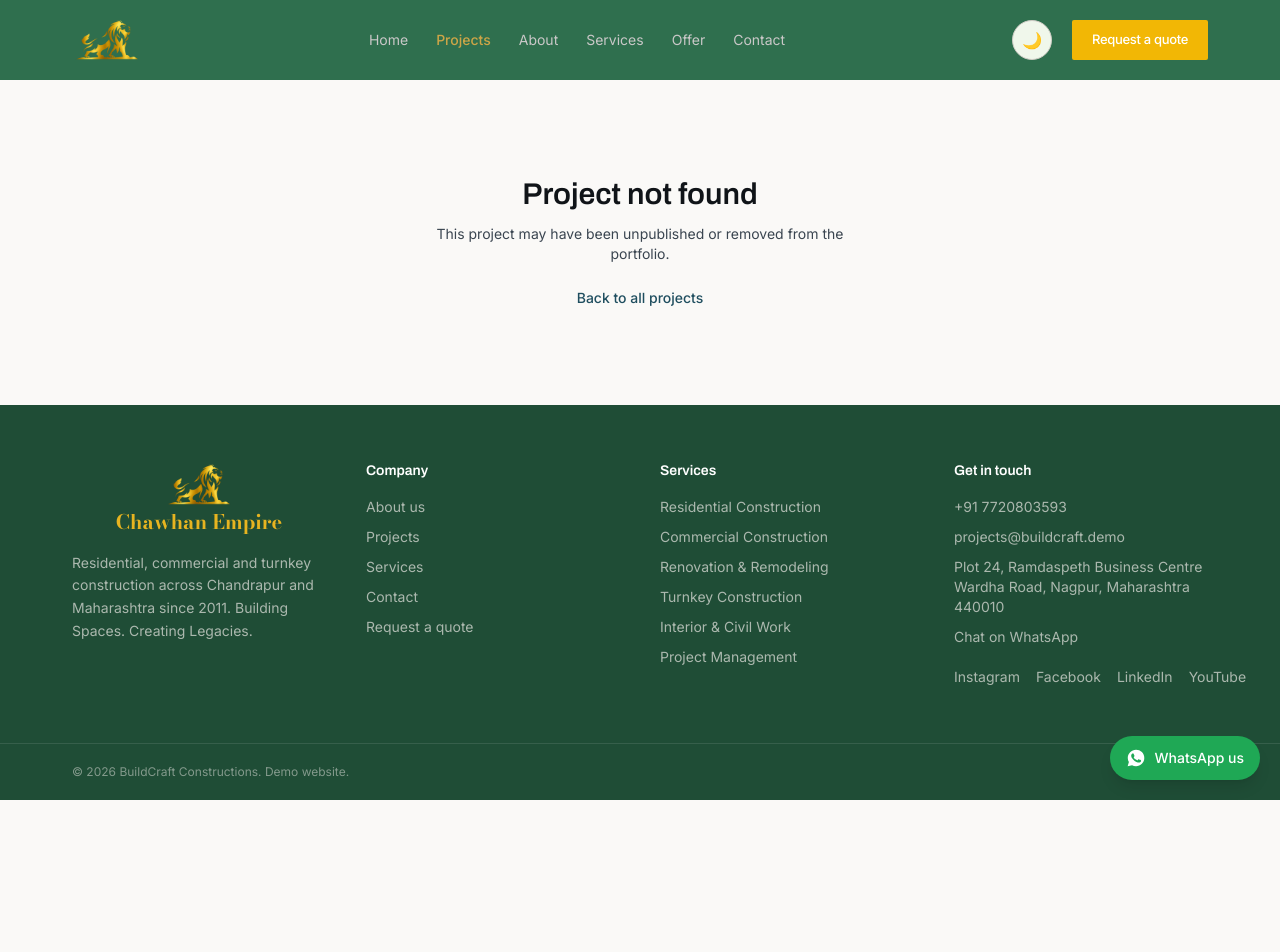
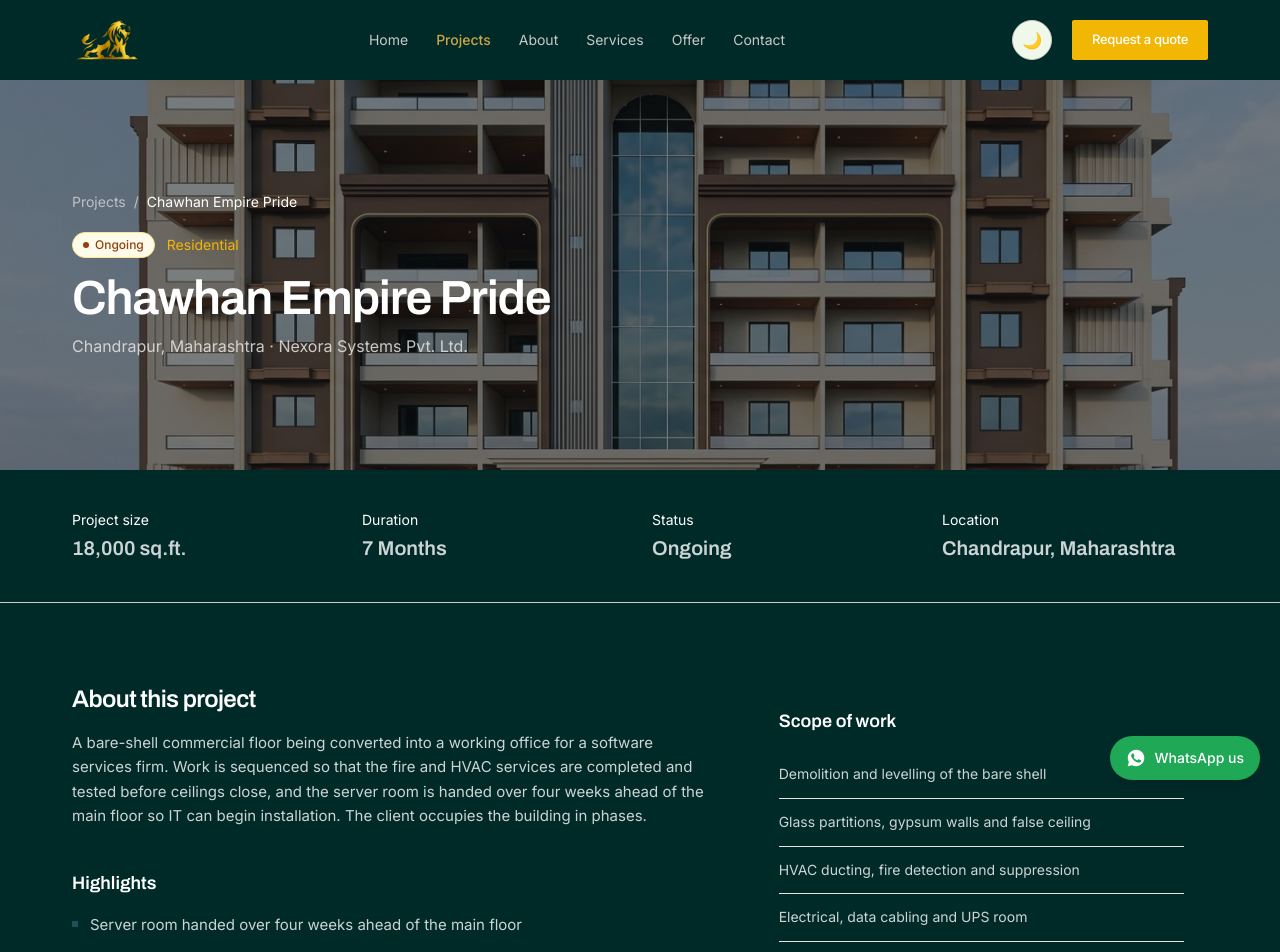
Before and after one commit to harshalpatil2809/Chawhan-Empire, a Next.js app: page /projects/chawhan-empires in a window 1280 px wide. Shown: the top 952 px of the page. Before the commit the page ends 800 px from the top, so only its background shows below. Built offline with nearby package versions, Linux system fonts and the light colour scheme.

Commit message:
spell change and bg color change

```diff
--- a/src/app/globals.css
+++ b/src/app/globals.css
@@ -3,14 +3,12 @@
 @tailwind utilities;
 
 :root {
-  /* --primary: #355E4B; */
-  /* --primary: #3E5F45; */
-  /* --primary: #264D3A; */
-  --primary: #2f6f4e;
+  /* --primary: #003E39; */
+  --primary: #002A28;
   --secondary: #f0f7eb;
   /* --secondary: #ecfdf5; */
   --cards: #6b8e72;
-  --Footer : #1F4D36;
+  --Footer : #002A28;
 }
 
 @layer base {
--- a/src/context/StoreProvider.tsx
+++ b/src/context/StoreProvider.tsx
@@ -29,7 +29,7 @@ import { createId, slugify } from '@/lib/utils';
  */
 
 const KEYS = {
-  projects: 'buildcraft.projects.v1',
+  projects: 'buildcraft.projects.v2',
   enquiries: 'buildcraft.enquiries.v1',
   messages: 'buildcraft.messages.v1'
 };
--- a/src/data/projects.ts
+++ b/src/data/projects.ts
@@ -9,6 +9,84 @@ const make = (p: Omit<Project, 'createdAt'> & { createdAt?: string }): Project =
 export const seedProjects: Project[] = [
   make({
     id: 'p-001',
+    slug: 'chawhan-empires',
+    name: 'Chawhan Empire Pride',
+    location: 'Chandrapur, Maharashtra',
+    category: 'Residential',
+    status: 'Ongoing',
+    featured: true,
+    published: true,
+    summary:
+      'A 220-seat office across two floors with meeting rooms, a cafeteria and a server room.',
+    description:
+      'A bare-shell commercial floor being converted into a working office for a software services firm. Work is sequenced so that the fire and HVAC services are completed and tested before ceilings close, and the server room is handed over four weeks ahead of the main floor so IT can begin installation. The client occupies the building in phases.',
+    completionDate: '2027-09-20',
+    size: '18,000 sq.ft.',
+    duration: '7 Months',
+    client: 'Nexora Systems Pvt. Ltd.',
+    coverImage: "/ChauhanEmpire.png",
+    images: [
+      { url: img.officeInterior, alt: 'Open plan workstation area under fit-out' },
+      { url: img.officeMeeting, alt: 'Glass-partitioned meeting room' },
+      { url: img.officeTower, alt: 'Exterior of the office building in Hinjawadi' }
+    ],
+    beforeImages: [],
+    afterImages: [],
+    scope: [
+      'Demolition and levelling of the bare shell',
+      'Glass partitions, gypsum walls and false ceiling',
+      'HVAC ducting, fire detection and suppression',
+      'Electrical, data cabling and UPS room',
+      'Workstations, storage and cafeteria fit-out'
+    ],
+    highlights: [
+      'Server room handed over four weeks ahead of the main floor',
+      'Fire compliance documentation managed in-house',
+      'Phased occupation so the client keeps working through the build'
+    ]
+  }),
+
+  make({
+    id: 'p-002',
+    slug: 'chawhan-regal',
+    name: 'Chawhan Empire Regal',
+    location: 'Chandrapur, Maharashtra',
+    category: 'Residential',
+    status: 'Ongoing',
+    featured: true,
+    published: true,
+    summary:
+      'A turnkey five-bedroom residence delivered furnished, from drawings to keys.',
+    description:
+      'A single contract covering design, approvals, construction and interiors. The house sits on a corner plot in Civil Lines, with the living areas turned away from the road for privacy. Stone cladding, a home theatre, a lift and a basement parking level were part of the original scope, so services were planned before the foundation rather than retrofitted.',
+    completionDate: '2028-08-29',
+    size: '18,200 sq.ft.',
+    duration: '18 Months',
+    client: 'Agrawal Family',
+    coverImage: "/ChauhanRegal.png",
+    images: [
+      { url: img.residenceLux, alt: 'Evening view of the luxury residence in Civil Lines' },
+      { url: img.villaLiving, alt: 'Formal living room with stone feature wall' },
+      { url: img.interiorWork, alt: 'Master bedroom with fitted wardrobes' },
+      { url: img.siteCrane, alt: 'Basement excavation during the early construction stage' }
+    ],
+    beforeImages: [],
+    afterImages: [],
+    scope: [
+      'Design, structural drawings and sanctions',
+      'Basement excavation, shoring and waterproofing',
+      'RCC frame, stone cladding and roofing',
+      'Lift, home automation and home theatre',
+      'Full interiors, furniture and landscaping'
+    ],
+    highlights: [
+      'Single contract from first drawing to furnished handover',
+      'Basement raft waterproofed with a double membrane system',
+      'Home automation and AV conduiting planned before casting'
+    ]
+  }),
+  make({
+    id: 'p-003',
     slug: 'modern-villa-nagpur',
     name: 'Modern Villa',
     location: 'Besa, Nagpur',
@@ -48,7 +126,7 @@ export const seedProjects: Project[] = [
     ]
   }),
   make({
-    id: 'p-002',
+    id: 'p-004',
     slug: 'green-valley-residence-wardha',
     name: 'Green Valley Residence',
     location: 'Wardha',
@@ -83,83 +161,6 @@ export const seedProjects: Project[] = [
       'Jaali stair wall acts as a passive exhaust for hot air',
       'Vitrified flooring throughout with a 10-year supplier warranty',
       'Completed within the original approved budget'
-    ]
-  }),
-  make({
-    id: 'p-003',
-    slug: 'corporate-office-pune',
-    name: 'Chauhan Empire',
-    location: 'Chandrapur, Maharashtra',
-    category: 'Commercial',
-    status: 'Coming Soon',
-    featured: true,
-    published: true,
-    summary:
-      'A 220-seat office across two floors with meeting rooms, a cafeteria and a server room.',
-    description:
-      'A bare-shell commercial floor being converted into a working office for a software services firm. Work is sequenced so that the fire and HVAC services are completed and tested before ceilings close, and the server room is handed over four weeks ahead of the main floor so IT can begin installation. The client occupies the building in phases.',
-    completionDate: '2027-09-20',
-    size: '18,000 sq.ft.',
-    duration: '7 Months',
-    client: 'Nexora Systems Pvt. Ltd.',
-    coverImage: "/ChauhanEmpire.png",
-    images: [
-      { url: img.officeInterior, alt: 'Open plan workstation area under fit-out' },
-      { url: img.officeMeeting, alt: 'Glass-partitioned meeting room' },
-      { url: img.officeTower, alt: 'Exterior of the office building in Hinjawadi' }
-    ],
-    beforeImages: [],
-    afterImages: [],
-    scope: [
-      'Demolition and levelling of the bare shell',
-      'Glass partitions, gypsum walls and false ceiling',
-      'HVAC ducting, fire detection and suppression',
-      'Electrical, data cabling and UPS room',
-      'Workstations, storage and cafeteria fit-out'
-    ],
-    highlights: [
-      'Server room handed over four weeks ahead of the main floor',
-      'Fire compliance documentation managed in-house',
-      'Phased occupation so the client keeps working through the build'
-    ]
-  }),
-  make({
-    id: 'p-004',
-    slug: 'luxury-residence-nagpur',
-    name: 'Chauhan Regal',
-    location: 'Chandrapur, Maharashtra',
-    category: 'Commercial',
-    status: 'Coming Soon',
-    featured: true,
-    published: true,
-    summary:
-      'A turnkey five-bedroom residence delivered furnished, from drawings to keys.',
-    description:
-      'A single contract covering design, approvals, construction and interiors. The house sits on a corner plot in Civil Lines, with the living areas turned away from the road for privacy. Stone cladding, a home theatre, a lift and a basement parking level were part of the original scope, so services were planned before the foundation rather than retrofitted.',
-    completionDate: '2028-08-29',
-    size: '18,200 sq.ft.',
-    duration: '18 Months',
-    client: 'Agrawal Family',
-    coverImage: "/ChauhanRegal.png",
-    images: [
-      { url: img.residenceLux, alt: 'Evening view of the luxury residence in Civil Lines' },
-      { url: img.villaLiving, alt: 'Formal living room with stone feature wall' },
-      { url: img.interiorWork, alt: 'Master bedroom with fitted wardrobes' },
-      { url: img.siteCrane, alt: 'Basement excavation during the early construction stage' }
-    ],
-    beforeImages: [],
-    afterImages: [],
-    scope: [
-      'Design, structural drawings and sanctions',
-      'Basement excavation, shoring and waterproofing',
-      'RCC frame, stone cladding and roofing',
-      'Lift, home automation and home theatre',
-      'Full interiors, furniture and landscaping'
-    ],
-    highlights: [
-      'Single contract from first drawing to furnished handover',
-      'Basement raft waterproofed with a double membrane system',
-      'Home automation and AV conduiting planned before casting'
     ]
   }),
   make({
```
Also changed, not shown: 1 other file (tests, documents, lock files or other folders).
